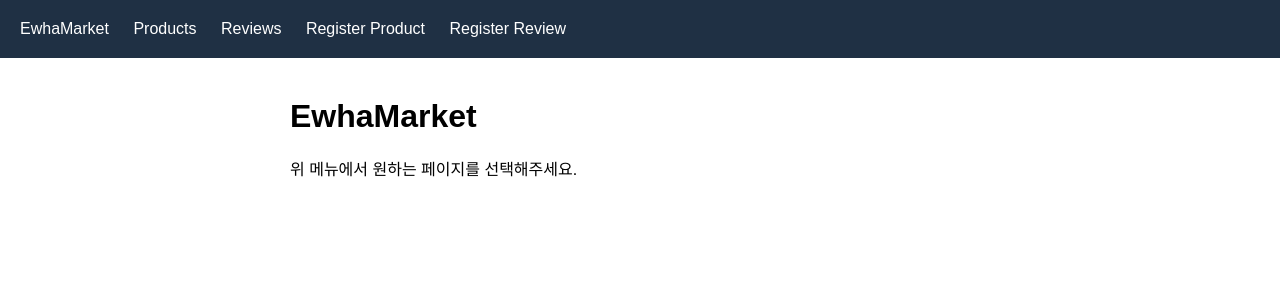
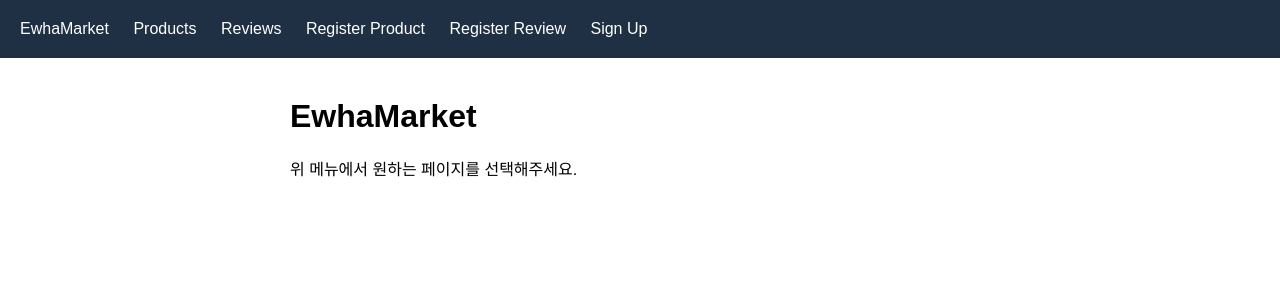
Before and after one commit to lunovia/2026_osp_project_-, a Python web app: template templates/index.html in a window 1280 px wide. Shown: the top 300 px of the page. Run offline with Jinja, Linux system fonts and the light colour scheme; the template is opened without the code that fills it, so the values that code supplies are empty.

Commit message:
Update index.html
Add signup route and form validation

```diff
--- a/templates/index.html
+++ b/templates/index.html
@@ -47,6 +47,7 @@
         <a href="{{ url_for('review_list') }}">Reviews</a>
         <a href="{{ url_for('register_product') }}">Register Product</a>
         <a href="{{ url_for('register_review') }}">Register Review</a>
+        <a href="{{ url_for('signup') }}">Sign Up</a>
     </nav>
 
     <main>
```
